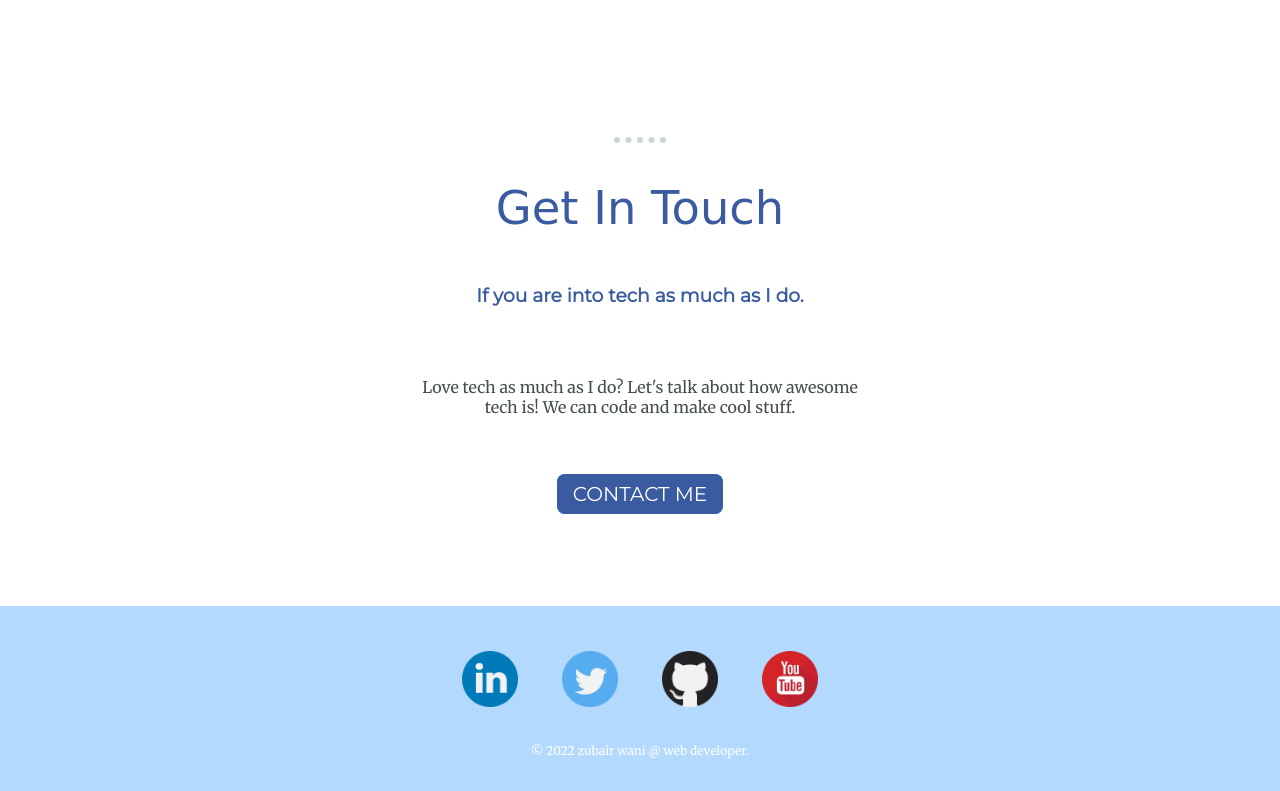
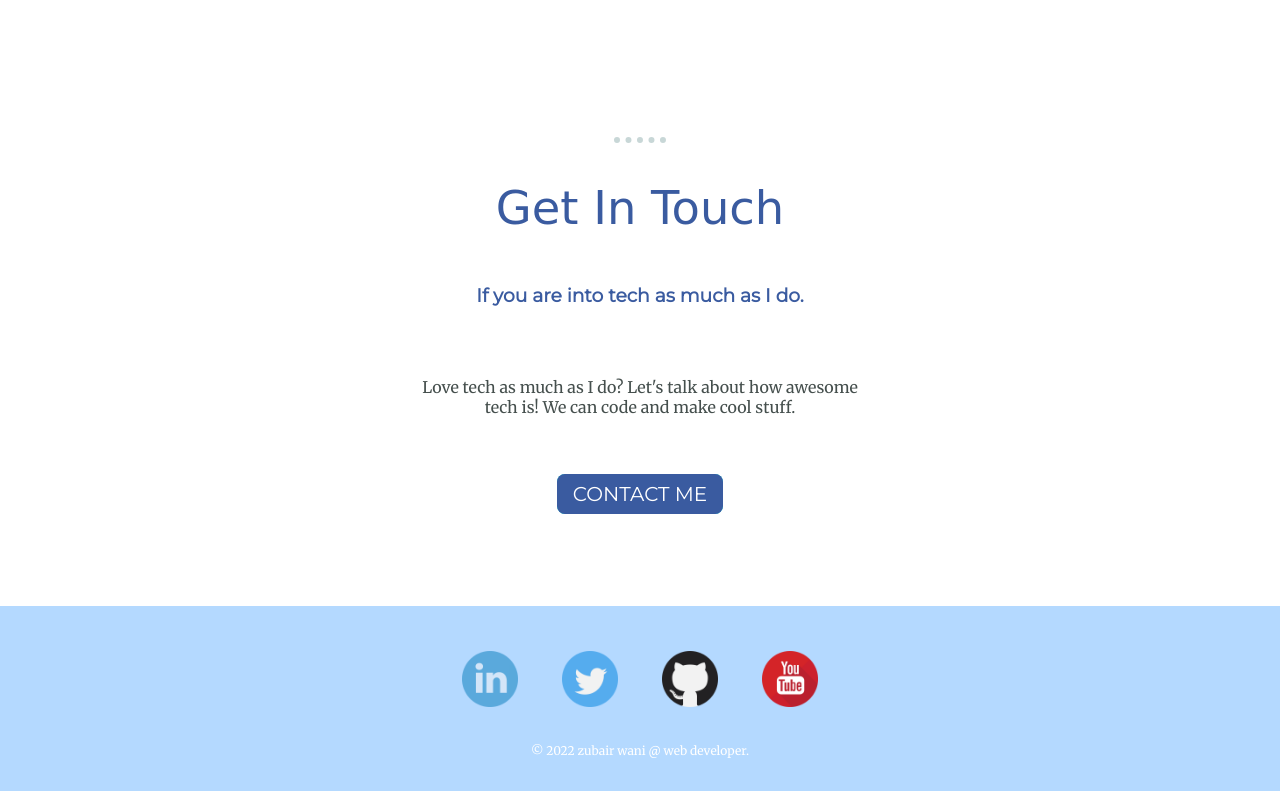
Before and after one commit to ZubairWani/My-Cv, a plain HTML site: page index.html in a window 1280 px wide. In both pictures the pointer is over the link 491 px from the left and 2577 px from the top of the page. Shown: the part 1876-2667 px from the top of the page. Drawn offline with Linux system fonts and the light colour scheme; a web font is replaced by a local one.

Commit message:
added few css

```diff
--- a/CSS/style.css
+++ b/CSS/style.css
@@ -120,6 +120,10 @@ a{
 a:hover{
     color: #ffffff;
 }
+.footer-link:hover {
+    transform:scale(1.1);
+    opacity: 0.5;
+}
 .copyright{
     color:#ffffff;
     font-size: 0.75rem;
```
